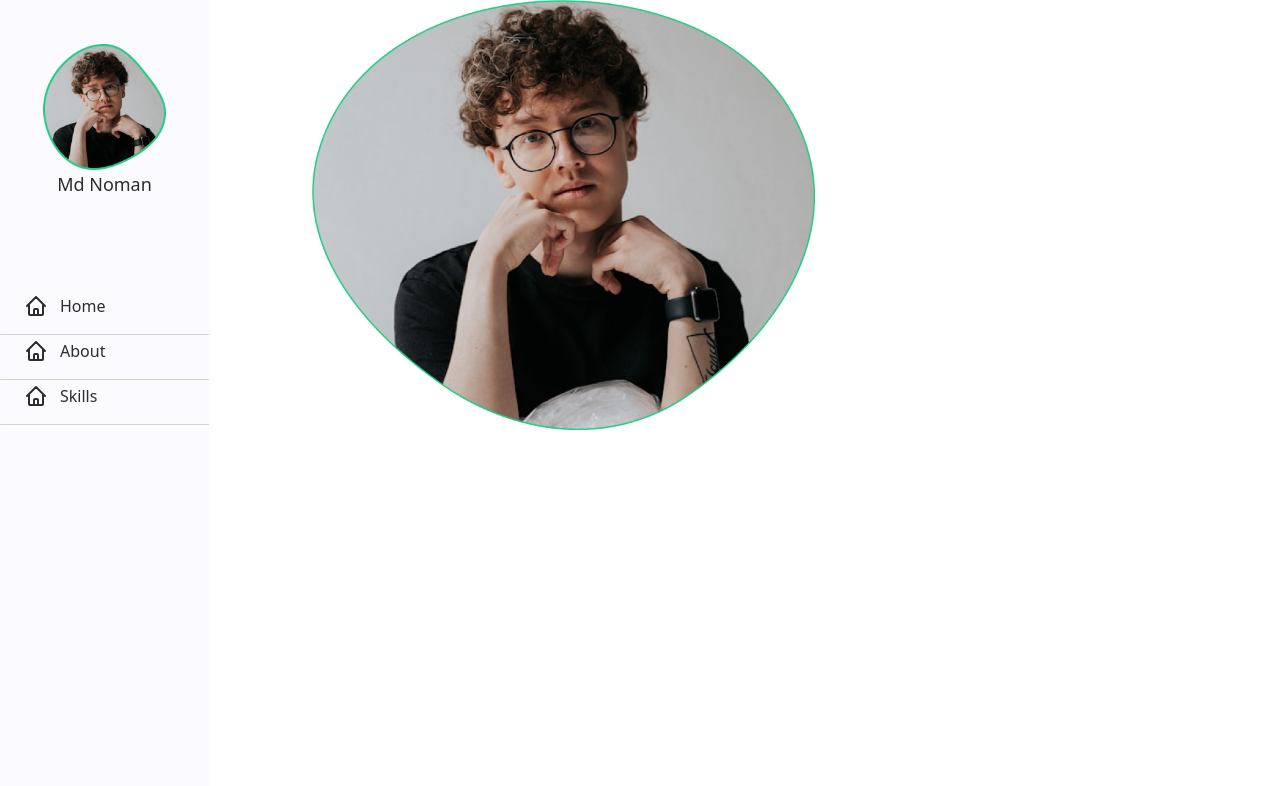
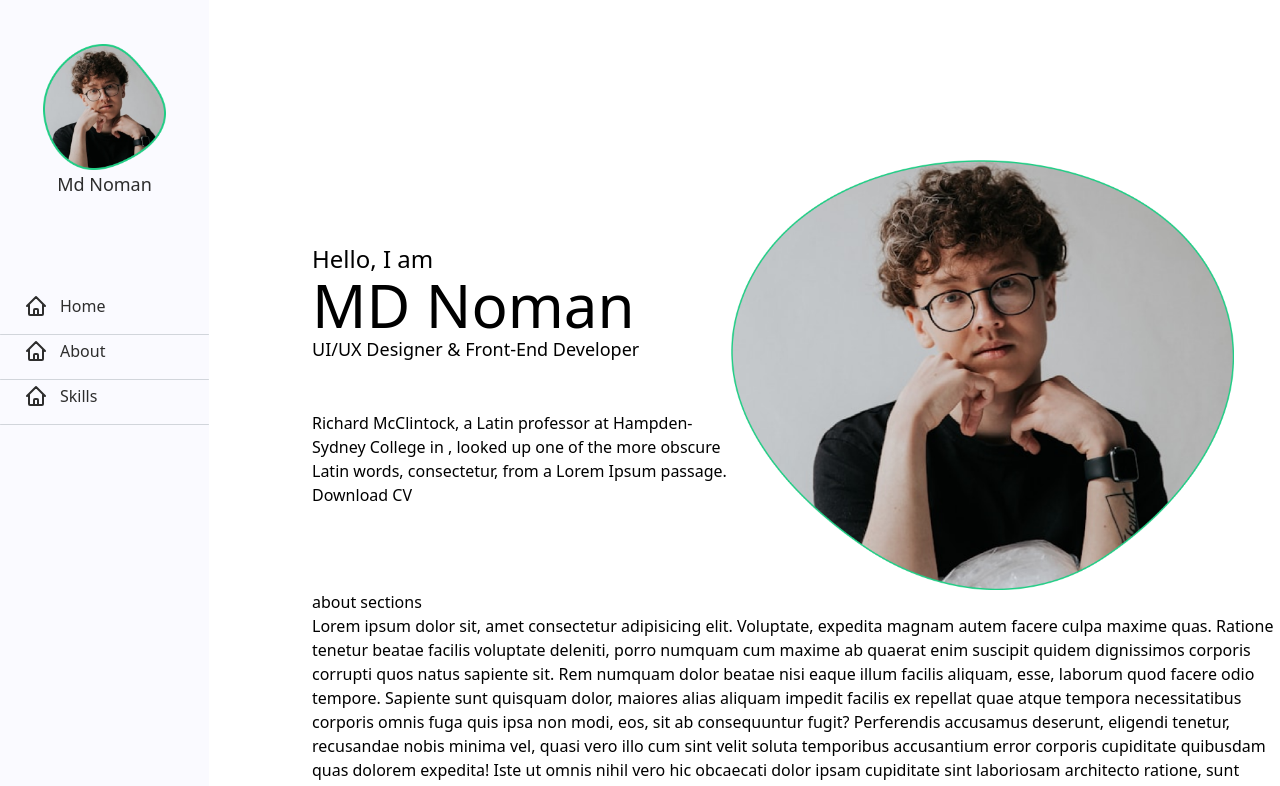
Before and after one commit to BitWizCoder/bitwizcoder-blog, a Next.js app: page / in a window 1280 px wide. Shown: the top 786 px of the page. Built offline with nearby package versions, Linux system fonts and the light colour scheme.

Commit message:
updated about intro

```diff
--- a/app/Components/Homepage/Introduction.jsx
+++ b/app/Components/Homepage/Introduction.jsx
@@ -3,9 +3,15 @@ import React from 'react'
 
 export default function Introduction() {
     return (
-        <div id='intro' className='h-screen'>
-            <div>
+        <div id='intro' className='flex mt-40 items-center'>
+            <div className='max-w-[419px]'>
+                <h3 className='text-2xl'>Hello, I am</h3>
+                <h1 className='text-6xl'>MD Noman</h1>
+                <p className='text-lg mb-12'>UI/UX Designer & Front-End Developer</p>
 
+                <p>Richard McClintock, a Latin professor at Hampden-Sydney College in  , looked up one of the more obscure Latin words, consectetur,  from a Lorem Ipsum passage.</p>
+
+                <button>Download CV</button>
             </div>
             <div>
                 <Image
--- a/app/Components/Sidebar.js
+++ b/app/Components/Sidebar.js
@@ -6,7 +6,7 @@ import { HiOutlineHome } from "react-icons/hi";
 const navItems = [
     {
         name: 'Home',
-        link: '#intro',
+        link: '/',
         icon: (<HiOutlineHome className="size-6" />)
     },
     {
```
